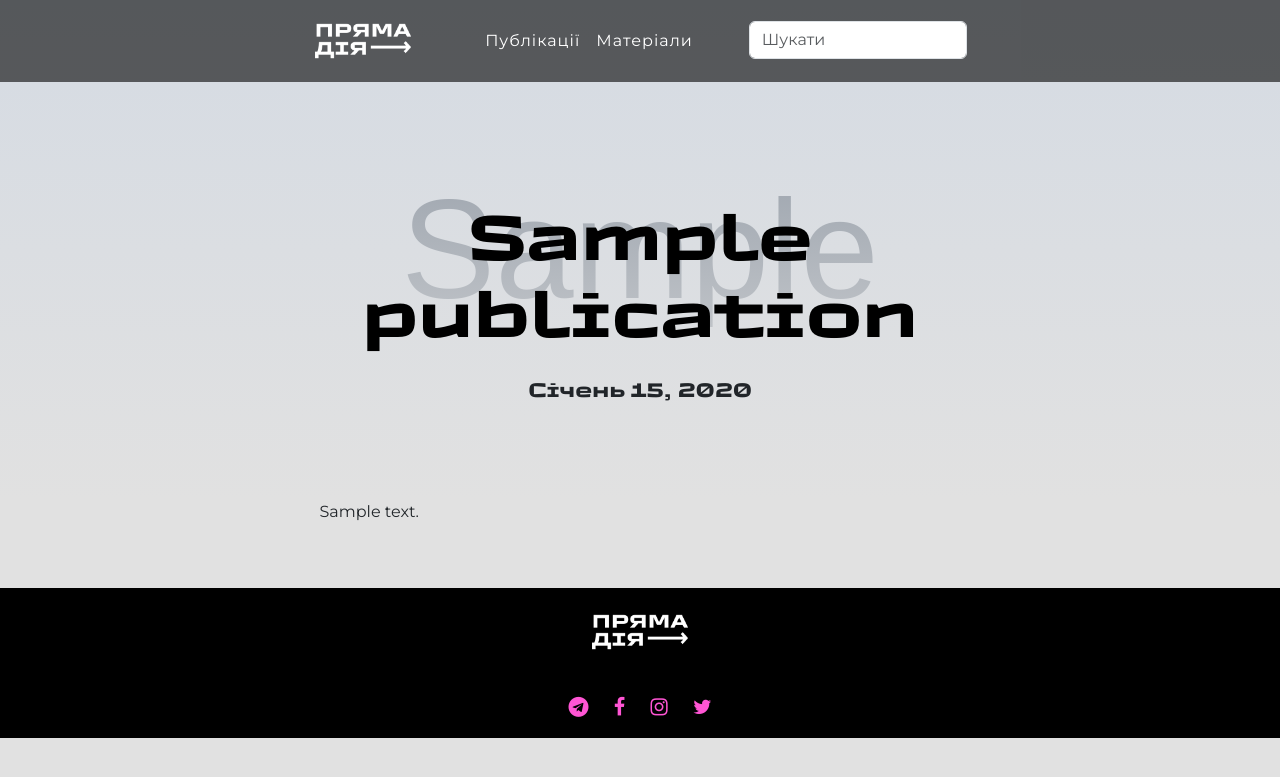
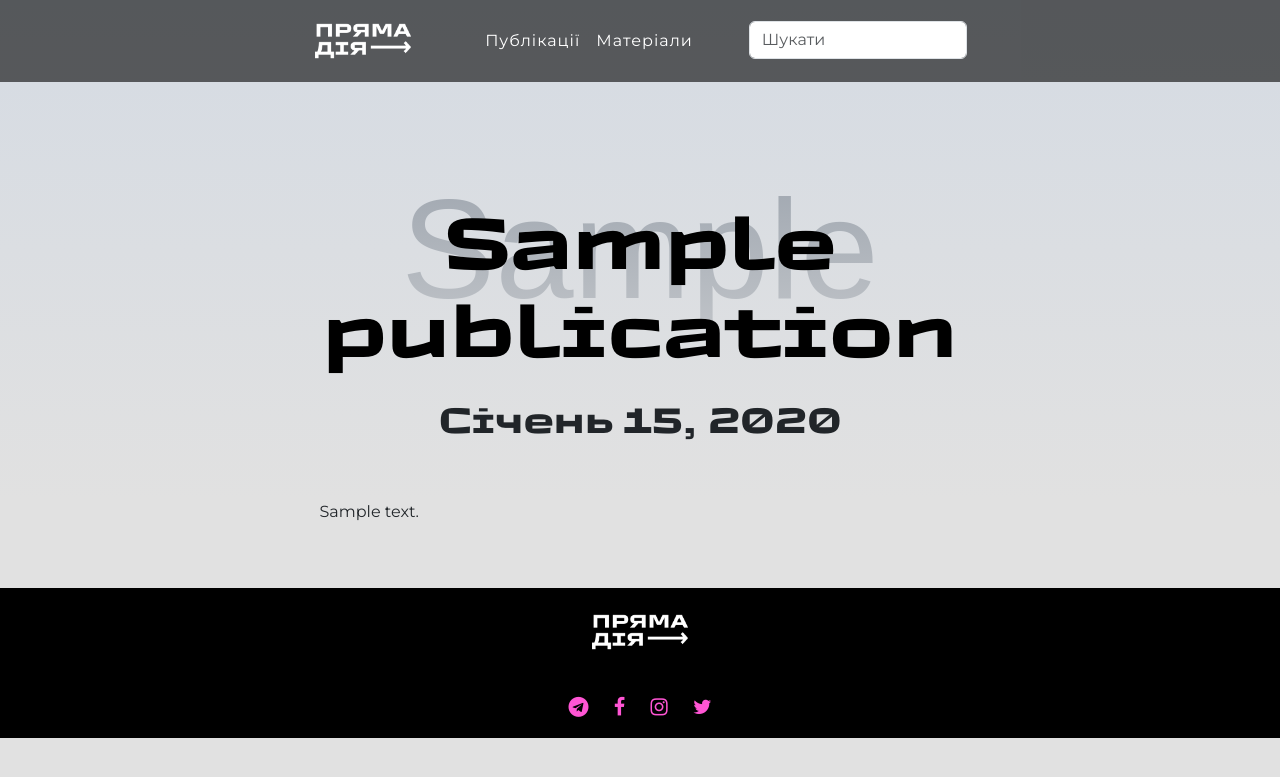
Before and after one commit to hromadianka/pd, a Django app: page /publications/00000000-0000-0000-0000-000000000001 in a window 1280 px wide. Shown: the top 777 px of the page. Run offline with Django 4.2, Linux system fonts and the light colour scheme; tables that the repository leaves empty hold one stand-in row (values such as "Sample post"); grey boxes marked "Sample" are stand-in pictures.

Commit message:
respondible title

```diff
--- a/templates/publication.html
+++ b/templates/publication.html
@@ -24,6 +24,7 @@
 			left: 20%;
 			top: 200px;
 			width: 60vw;
+			height: 250px;
 		}
         #publication-content > img {
 			max-width: 100%;
@@ -41,6 +42,19 @@
                 $nav.toggleClass('scrolled');
             });
         });
+
+		var updateTitleFontSize = function() {
+    	const title = $('#publication-title');
+			const pubDate = $('#publication-date')
+			const titleWrapperWidth = $('.publication-header-title').width();
+			var alpha = 0.5;
+			var titleLength = title.text().length;
+			var fontSize = Math.floor(Math.sqrt(alpha * 250 * titleWrapperWidth / titleLength))
+			title.css('font-size', fontSize + 'px');
+			pubDate.css('font-size', Math.floor(fontSize / 2) + 'px');
+		}
+		window.addEventListener('DOMContentLoaded', updateTitleFontSize);
+		$(window).on('resize', updateTitleFontSize);
     </script>
     <meta property="og:image" content="{{ publication.image.url }}"/>
     <meta property="og:type" content="article" />
@@ -55,8 +69,8 @@
 				<img width="100%" height="500px" style="object-fit: cover;" src="{{ publication.image.url }}" alt="">
 			</div>
 			<div class="publication-header-title">
-				<h1 class="display-3 text-center" style="color: black;">{{ publication.heading | safe }}</h1>
-      	<h5 class="mt-4 text-center" style="text-transform: capitalize;"> {{ publication.date_legible | safe }} </h5>
+				<h1 id="publication-title" class="display-3 text-center" style="color: black;">{{ publication.heading | safe }}</h1>
+      			<h5 id="publication-date" class="mt-4 text-center" style="text-transform: capitalize;"> {{ publication.date_legible | safe }} </h5>
 			</div>
 		</div>
     {% endif %}
```
